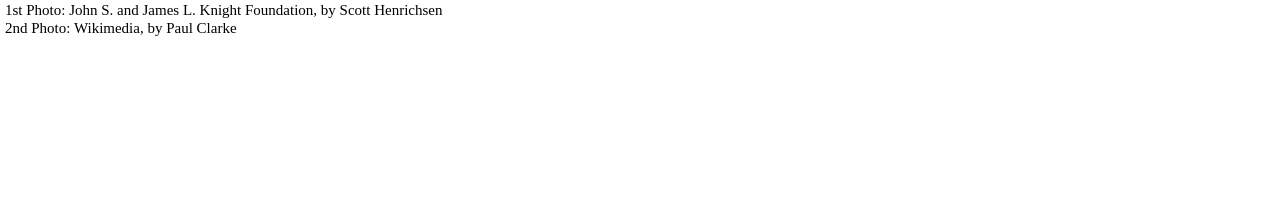
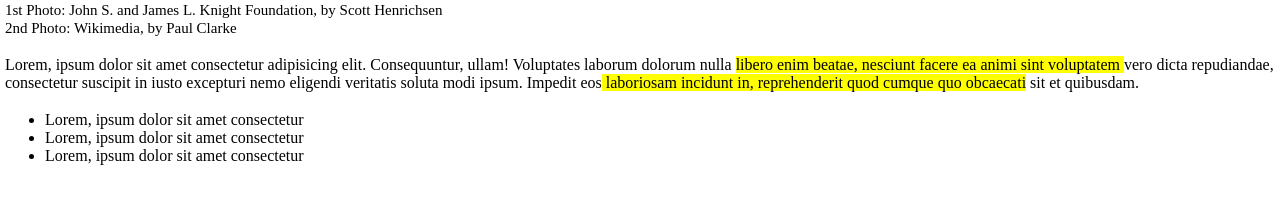
Before and after one commit to valeriofilareti/html-css-booleaner, a plain HTML site: page index.html in a window 1280 px wide. Shown: the part 582-786 px from the top of the page. Drawn offline with Linux system fonts and the light colour scheme.

Commit message:
[add] second section

```diff
--- a/css/style.css
+++ b/css/style.css
@@ -51,3 +51,16 @@
 }
 
 /* /first section--------------------------------------------------- */
+
+/* second section -------------------------------------------------------- */
+
+.first-paragraph {
+  padding: 19px 0;
+
+}
+
+.first-paragraph > span {
+  background-color: yellow;
+}
+
+/* /second section -------------------------------------------------------- */
--- a/index.html
+++ b/index.html
@@ -14,6 +14,9 @@
   </header>
 
   <main>
+
+    <!-- first section ------------------------------------- -->
+
     <section>
       <h1>Internet deve essere al servizio del "bene pubblico": il manifesto di Tim Berners-Lee</h1>
       <span>Scritto da <a href="#">The Booleaner</a></span><br>
@@ -25,6 +28,24 @@
       <span>1st Photo: John S. and James L. Knight Foundation, by Scott Henrichsen</span><br>
       <span>2nd Photo: Wikimedia, by Paul Clarke</span>
     </section>
+
+    <!-- /first section ------------------------------------- -->
+
+    <!-- second section ------------------------------------- -->
+
+    <section class="sections">
+      <p class="first-paragraph">
+        Lorem, ipsum dolor sit amet consectetur adipisicing elit. Consequuntur, ullam! Voluptates laborum dolorum nulla <span> libero enim beatae, nesciunt facere ea animi sint voluptatem </span> vero dicta repudiandae, consectetur suscipit in iusto excepturi nemo eligendi veritatis soluta modi ipsum. Impedit eos<span> laboriosam incidunt in, reprehenderit quod cumque quo obcaecati</span> sit et quibusdam.
+      </p>
+      <ul>
+        <li>Lorem, ipsum dolor sit amet consectetur</li>
+        <li>Lorem, ipsum dolor sit amet consectetur</li>
+        <li>Lorem, ipsum dolor sit amet consectetur</li>
+      </ul>
+    </section>
+
+    <!-- /second section ------------------------------------- -->
+
   </main>
 
 </body>
```
